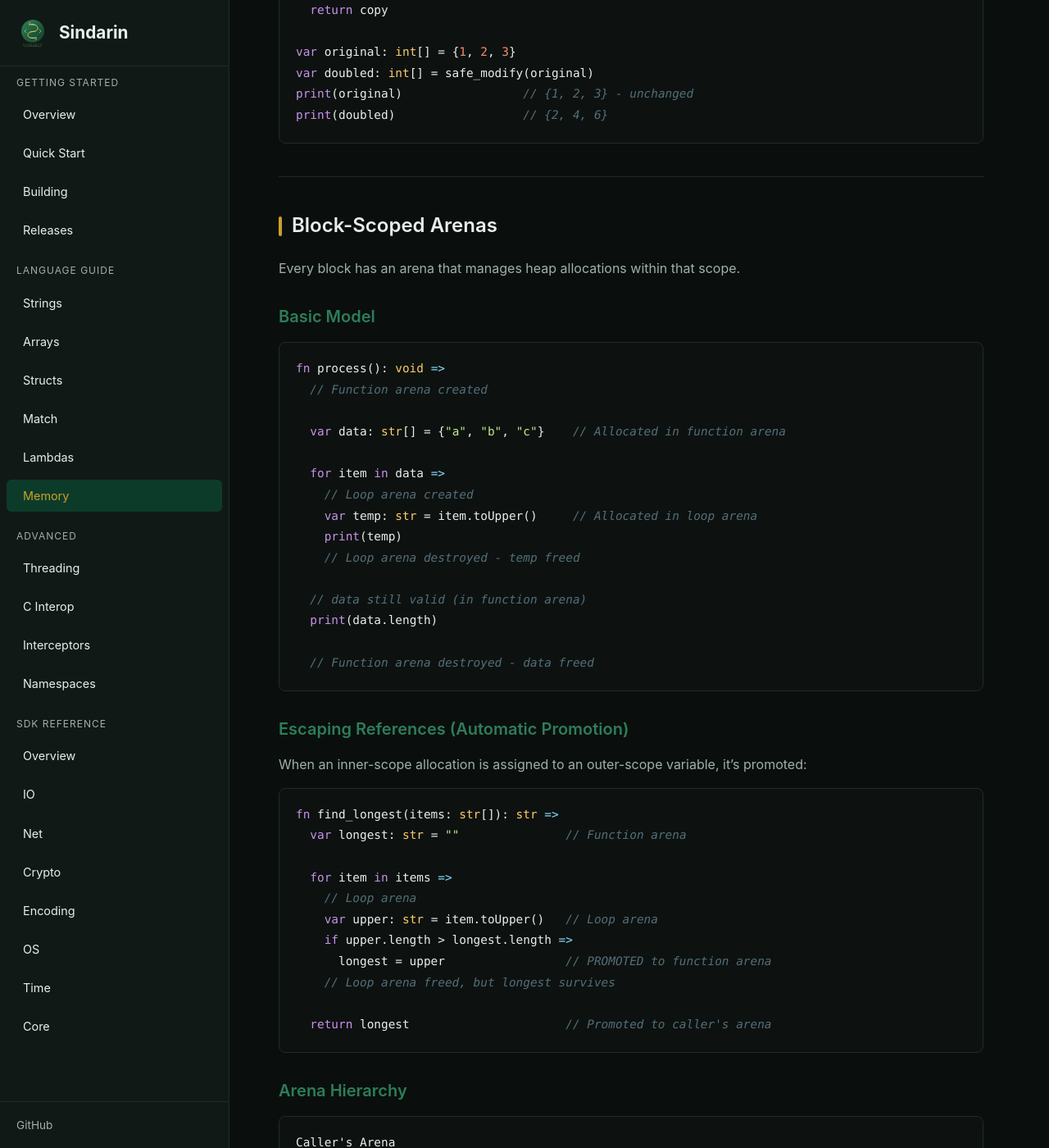
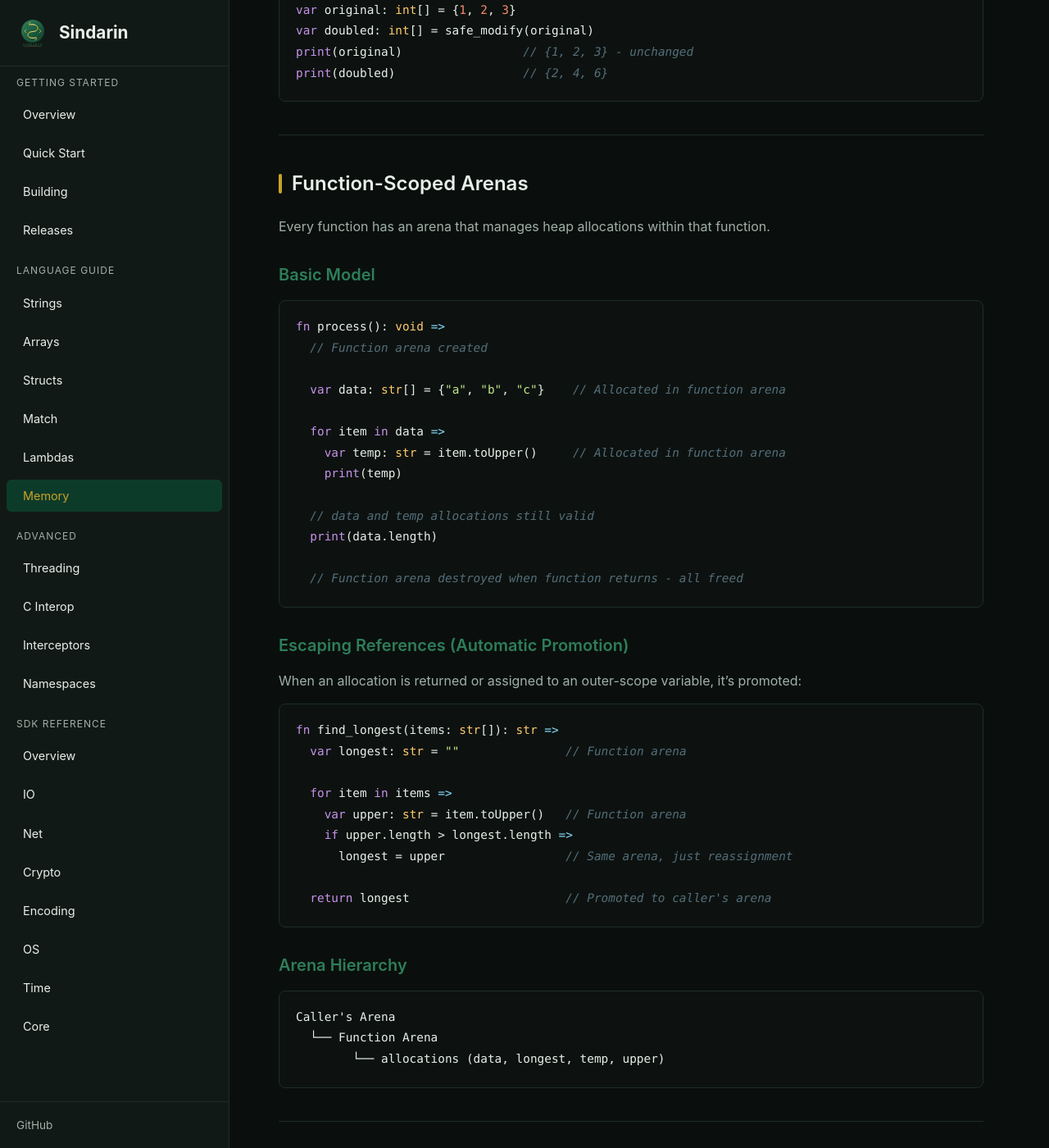
Before and after one commit to SindarinSDK/sindarinsdk.github.io, a Jekyll site: the page built from language/memory.md, in a window 1280 px wide and 1400 px high, scrolled down 6574 px. Shown: the whole window at 82% size. Built offline with Jekyll 4.4.1, drawn with Linux system fonts in a browser that asks for light colours; some of the changed text lies outside the part shown.

Commit message:
Sync docs from sindarin-compiler

````diff
--- a/language/memory.md
+++ b/language/memory.md
@@ -73,15 +73,14 @@ print(value)                     // 2
 
 ### Escape Behavior for Primitive References
 
-Primitive references follow the same promotion rules as arrays:
+Primitive references follow the same allocation rules as arrays:
 
 ```sindarin
 var outer: int as ref
 
 if condition =>
-  var inner: int as ref = 100   // Heap, in if-block's arena
-  outer = inner                  // Promoted to parent arena
-  // if-block arena freed, but value persists
+  var inner: int as ref = 100   // Heap, in function's arena
+  outer = inner                  // Same arena, just reassignment
 
 print(outer)                     // 100 - safe
 ```
@@ -206,9 +205,8 @@ fn build_matrix(): int[][] =>
   var result: int[][] = {}
 
   for var i: int = 0; i < 3 =>
-    var row: int[] = {i, i+1, i+2}    // Allocated in loop arena
-    result.push(row)                   // row promoted to function arena
-    // Loop arena freed, but row data persists in function arena
+    var row: int[] = {i, i+1, i+2}    // Allocated in function arena
+    result.push(row)                   // row referenced by result
 
   return result                        // Promoted to caller's arena
 
@@ -267,9 +265,9 @@ print(doubled)                  // {2, 4, 6}
 
 ---
 
-## Block-Scoped Arenas
+## Function-Scoped Arenas
 
-Every block has an arena that manages heap allocations within that scope.
+Every function has an arena that manages heap allocations within that function.
 
 ### Basic Model
 
@@ -280,31 +278,27 @@ fn process(): void =>
   var data: str[] = {"a", "b", "c"}    // Allocated in function arena
 
   for item in data =>
-    // Loop arena created
-    var temp: str = item.toUpper()     // Allocated in loop arena
+    var temp: str = item.toUpper()     // Allocated in function arena
     print(temp)
-    // Loop arena destroyed - temp freed
 
-  // data still valid (in function arena)
+  // data and temp allocations still valid
   print(data.length)
 
-  // Function arena destroyed - data freed
+  // Function arena destroyed when function returns - all freed
 ```
 
 ### Escaping References (Automatic Promotion)
 
-When an inner-scope allocation is assigned to an outer-scope variable, it's promoted:
+When an allocation is returned or assigned to an outer-scope variable, it's promoted:
 
 ```sindarin
 fn find_longest(items: str[]): str =>
   var longest: str = ""               // Function arena
 
   for item in items =>
-    // Loop arena
-    var upper: str = item.toUpper()   // Loop arena
+    var upper: str = item.toUpper()   // Function arena
     if upper.length > longest.length =>
-      longest = upper                 // PROMOTED to function arena
-    // Loop arena freed, but longest survives
+      longest = upper                 // Same arena, just reassignment
 
   return longest                      // Promoted to caller's arena
 ```
@@ -314,9 +308,7 @@ fn find_longest(items: str[]): str =>
 ```
 Caller's Arena
   └── Function Arena
-        ├── allocations (data, longest)
-        └── Loop Arena (per iteration)
-              └── allocations (temp, upper) - freed each iteration
+        └── allocations (data, longest, temp, upper)
 ```
 
 ---
@@ -457,8 +449,8 @@ var outer: int[4]
 
 if condition =>
   var inner: int[4] = {1, 2, 3, 4}   // Starts on stack
-  outer = inner                       // PROMOTED: copied to outer arena (heap)
-  // inner's stack space reclaimed, but data lives on in outer's arena
+  outer = inner                       // PROMOTED: copied to function's arena (heap)
+  // inner's stack space reclaimed, but data lives on in function's arena
 
 print(outer[0])                       // Safe - data is in heap arena
 ```
````
Also changed, not shown: language/structs.md (+3 -3 lines).
